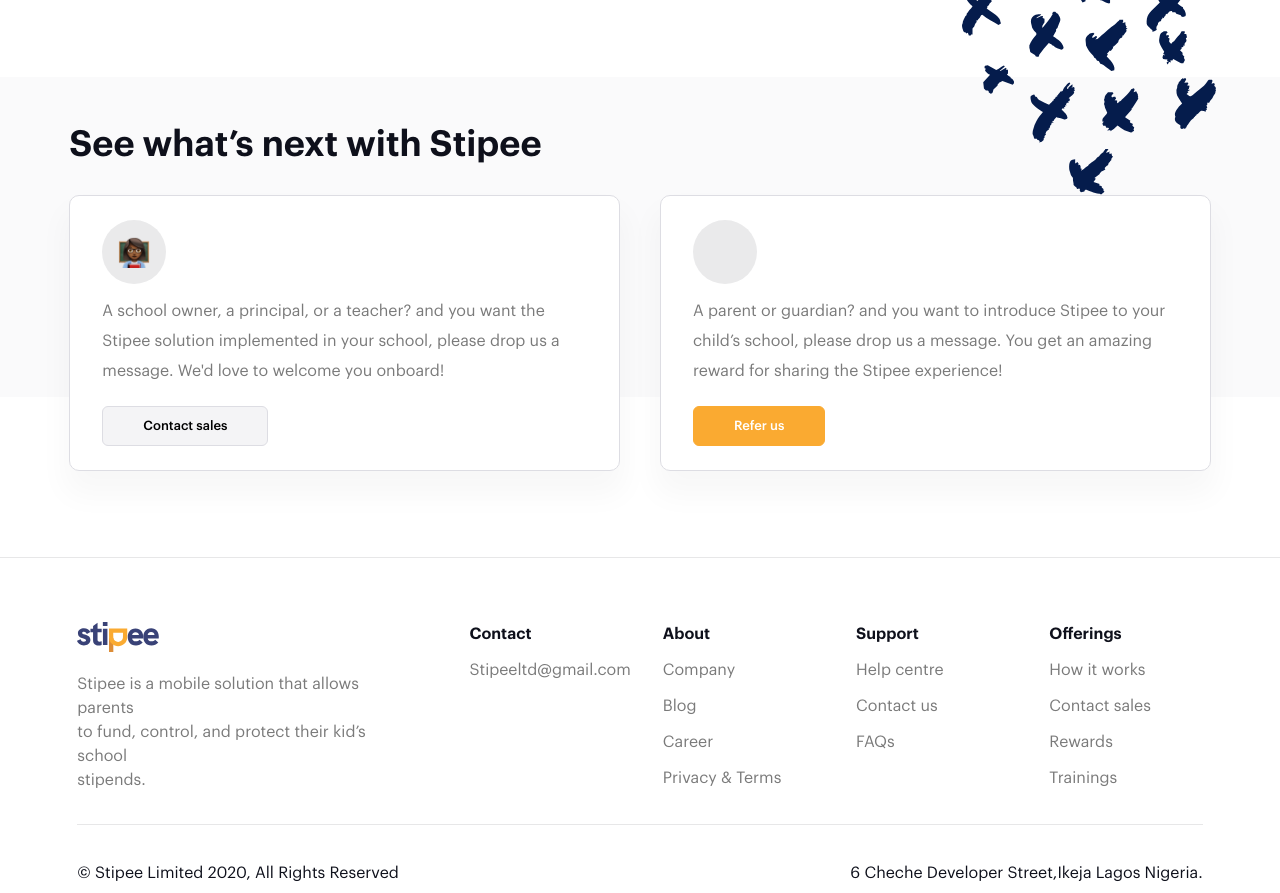
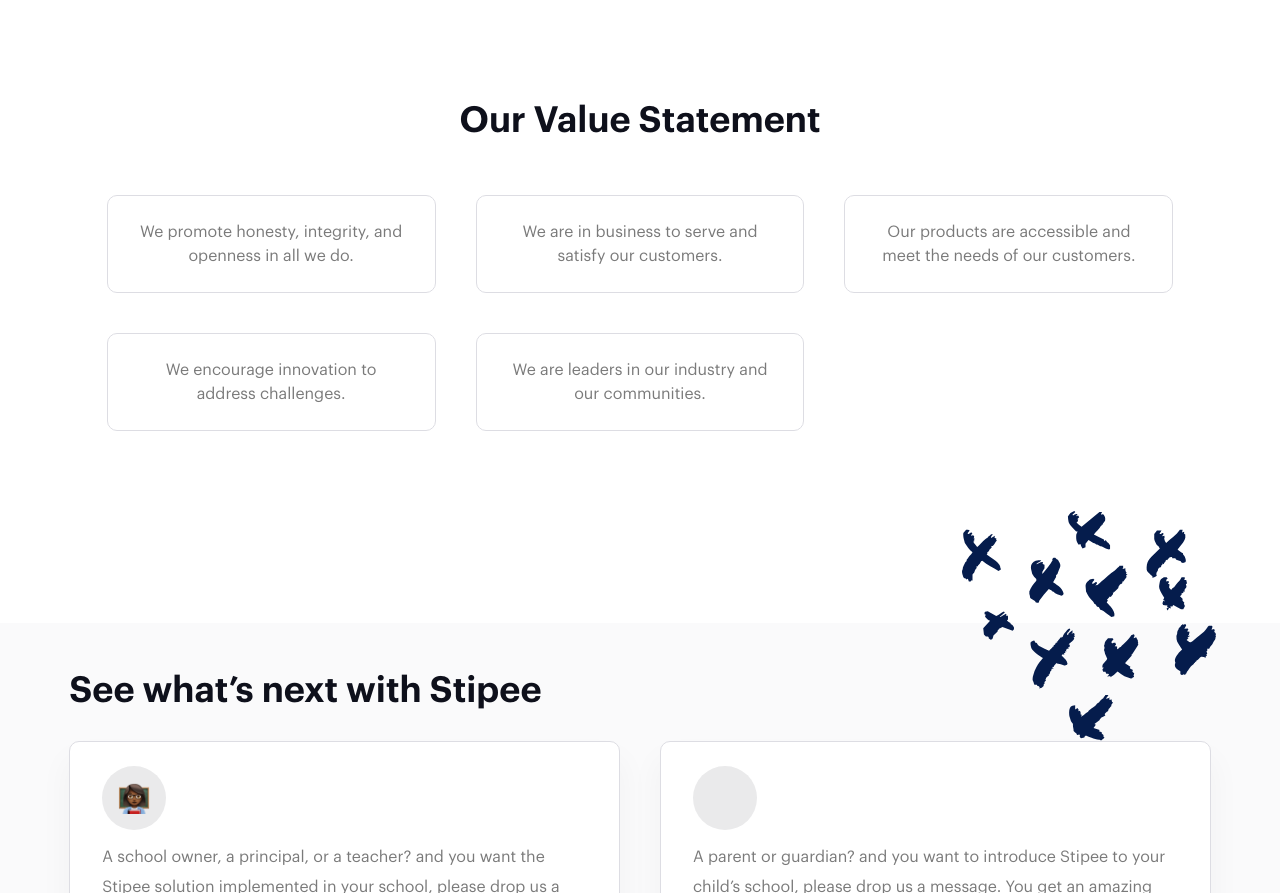
Before and after one commit to haywhy43/stipee, a Gatsby site: page /about in a window 1280 px wide. Shown: the part 1621-2514 px from the top of the page. Built offline with nearby package versions, Linux system fonts and the light colour scheme; Gatsby itself is replaced by a stand-in of ours.

Commit message:
completed values section

```diff
--- a/src/components/pages/About/Team.js
+++ b/src/components/pages/About/Team.js
@@ -82,7 +82,7 @@
 
   return (
     <StyledSection intersecting={intersecting} id="team">
-      <h3 className="animated text-center text-4xl font-semibold text-font opacity-0">
+      <h3 className="animated text-center text-3xl md:text-4xl font-semibold text-font opacity-0">
         Meet the team
       </h3>
 
--- /dev/null
+++ b/src/components/pages/About/Values.js
@@ -0,0 +1,63 @@
+import React, { useEffect, useState } from "react";
+import styled from "styled-components";
+
+const StyledSection = styled.section`
+  h3,
+  .value {
+    animation-name: ${props => (props.intersecting ? "fadeInUp" : "")};
+  }
+`;
+
+const StyledContainer = styled.div`
+  animation-delay: ${props => (props.idx ? `${props.idx * 200}ms` : "")};
+`;
+
+const values = [
+  "We promote honesty, integrity, and openness in all we do.",
+  "We are in business to serve and satisfy our customers.",
+  "Our products are accessible and meet the needs of our customers.",
+  "We encourage innovation to address challenges.",
+  "We are leaders in our industry and our communities.",
+];
+
+export default () => {
+  const [intersecting, setIntersecting] = useState(false);
+
+  const observeListeners = () => {
+    const observer = new IntersectionObserver(
+      (entries, observer) => {
+        entries.forEach(entry => {
+          if (entry.isIntersecting) {
+            setIntersecting(true);
+          }
+        });
+      },
+      { root: null, threshold: 0.3 }
+    );
+
+    observer.observe(document.querySelector("#values"));
+  };
+
+  useEffect(() => {
+    observeListeners();
+  });
+  return (
+    <StyledSection intersecting={intersecting} className="mt-24 mb-48" id="values">
+      <h3 className="animated text-center text-3xl md:text-4xl font-semibold text-font opacity-0">
+        Our Value Statement
+      </h3>
+
+      <div className="mt-12 w-10/12 mx-auto grid grid-cols-1 md:grid-cols-2  lg:grid-cols-3 gap-5 xl:gap-10">
+        {values.map((value, i) => (
+          <StyledContainer
+            idx={i + 1}
+            className="col-span-1 py-6 px-8 border border-snow-300 rounded-lg value opacity-0 animated"
+            key={value}
+          >
+            <p className="text-font-sub text-center">{value}</p>
+          </StyledContainer>
+        ))}
+      </div>
+    </StyledSection>
+  );
+};
--- a/src/pages/about.js
+++ b/src/pages/about.js
@@ -3,6 +3,7 @@
 import Header from "../components/pages/About/Header";
 import Objective from "../components/pages/About/Objective";
 import Team from "../components/pages/About/Team";
+import Values from "../components/pages/About/Values";
 
 export default function About() {
   return (
@@ -10,6 +11,7 @@
       <Header />
       <Objective />
       <Team />
+      <Values />
     </Layout>
   );
 }
--- a/tailwind.js
+++ b/tailwind.js
@@ -25,11 +25,13 @@
       snow: {
         100: "#FAFAFB",
         200: "#EAEAEB",
+        300: "#DDDDE3",
       },
     },
 
     borderRadius: {
       sm: "6px",
+      lg: "10px",
       full: "999px",
     },
   },
```
